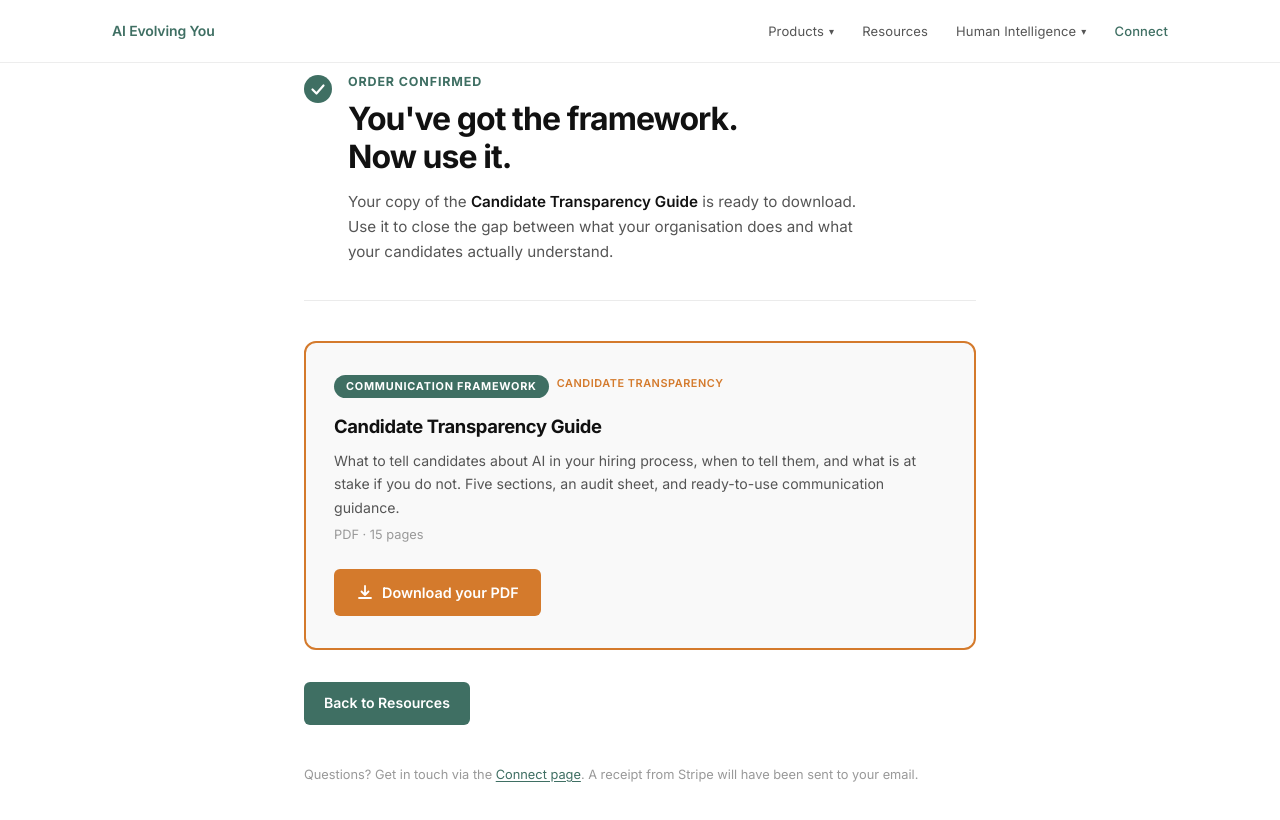
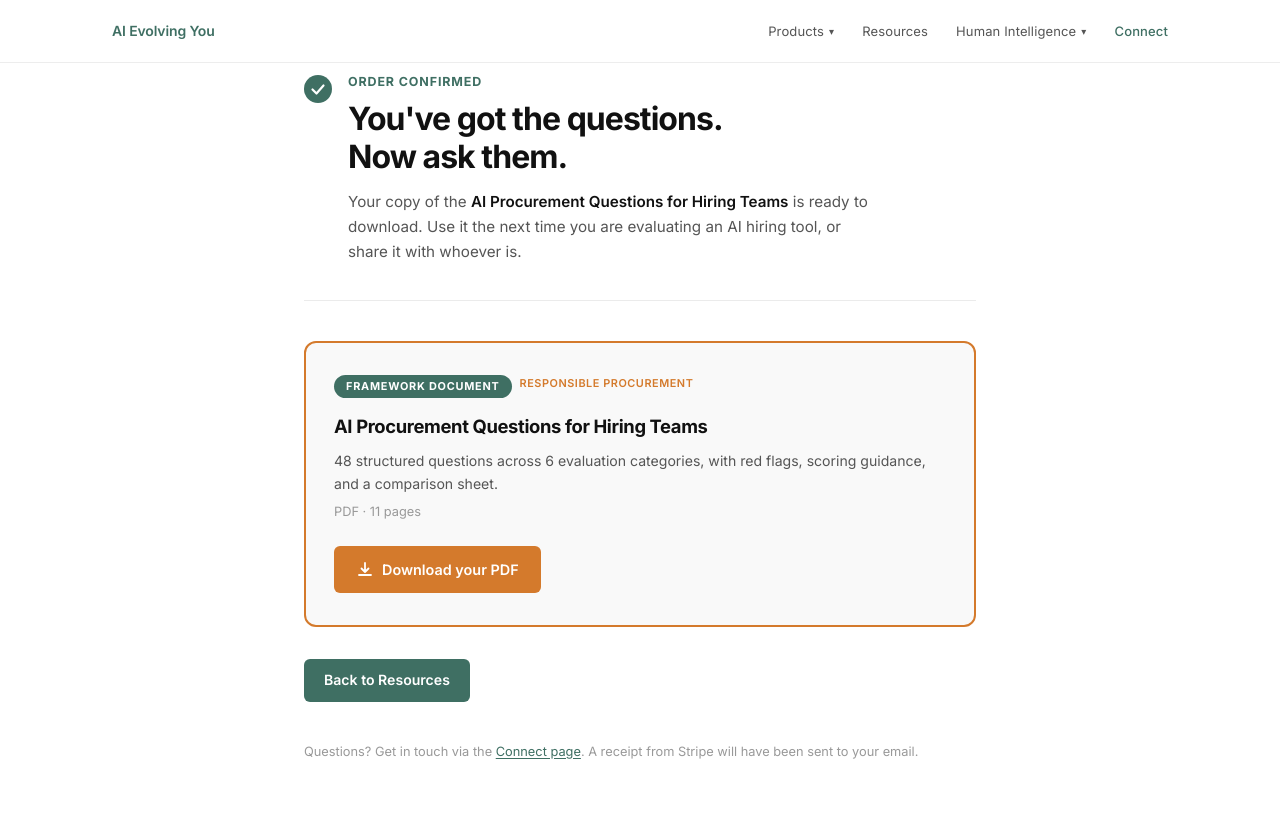
Before and after one commit to MYAISAM/aievolvingyou, a React (Vite) app: page /thank-you/ai-procurement-questions in a window 1280 px wide. Shown: the top 820 px of the page. Built offline with nearby package versions, Linux system fonts and the light colour scheme.

Commit message:
Restore ThankYou.jsx to procurement content

```diff
--- a/src/components/ThankYou.jsx
+++ b/src/components/ThankYou.jsx
@@ -58,7 +58,7 @@ function DownloadIcon() {
   );
 }
 
-export default function ThankYouTransparencyGuide() {
+export default function ThankYou() {
   return (
     <main
       style={{
@@ -104,9 +104,9 @@ export default function ThankYouTransparencyGuide() {
               margin: "0 0 12px",
             }}
           >
-            You've got the framework.
+            You've got the questions.
             <br />
-            Now use it.
+            Now ask them.
           </h1>
           <p
             style={{
@@ -119,10 +119,10 @@ export default function ThankYouTransparencyGuide() {
           >
             Your copy of the{" "}
             <strong style={{ color: t.ink, fontWeight: 600 }}>
-              Candidate Transparency Guide
+              AI Procurement Questions for Hiring Teams
             </strong>{" "}
-            is ready to download. Use it to close the gap between what your
-            organisation does and what your candidates actually understand.
+            is ready to download. Use it the next time you are evaluating an AI
+            hiring tool, or share it with whoever is.
           </p>
         </div>
       </div>
@@ -145,6 +145,7 @@ export default function ThankYouTransparencyGuide() {
           marginBottom: 32,
         }}
       >
+        {/* Document meta */}
         <div
           style={{
             display: "flex",
@@ -165,7 +166,7 @@ export default function ThankYouTransparencyGuide() {
               padding: "3px 12px",
             }}
           >
-            Communication framework
+            Framework document
           </span>
           <span
             style={{
@@ -176,7 +177,7 @@ export default function ThankYouTransparencyGuide() {
               color: t.accentPop,
             }}
           >
-            Candidate transparency
+            Responsible procurement
           </span>
         </div>
 
@@ -190,7 +191,7 @@ export default function ThankYouTransparencyGuide() {
             margin: "0 0 10px",
           }}
         >
-          Candidate Transparency Guide
+          AI Procurement Questions for Hiring Teams
         </h2>
 
         <p
@@ -201,9 +202,8 @@ export default function ThankYouTransparencyGuide() {
             margin: "0 0 6px",
           }}
         >
-          What to tell candidates about AI in your hiring process, when to tell
-          them, and what is at stake if you do not. Five sections, an audit
-          sheet, and ready-to-use communication guidance.
+          48 structured questions across 6 evaluation categories, with red
+          flags, scoring guidance, and a comparison sheet.
         </p>
 
         <p
@@ -213,12 +213,13 @@ export default function ThankYouTransparencyGuide() {
             margin: "0 0 24px",
           }}
         >
-          PDF · 15 pages
+          PDF · 11 pages
         </p>
 
+        {/* Download button */}
         <a
-          href="/downloads/Candidate-Transparency-Guide.pdf"
-          download="Candidate-Transparency-Guide.pdf"
+          href="/downloads/AI-Procurement-Questions-for-Hiring-Teams.pdf"
+          download="AI-Procurement-Questions-for-Hiring-Teams.pdf"
           style={{
             display: "inline-flex",
             alignItems: "center",
@@ -264,7 +265,7 @@ export default function ThankYouTransparencyGuide() {
         </Link>
       </div>
 
-      {/* Footer note */}
+      {/* Quiet footer note */}
       <p
         style={{
           fontSize: "0.8rem",
```
